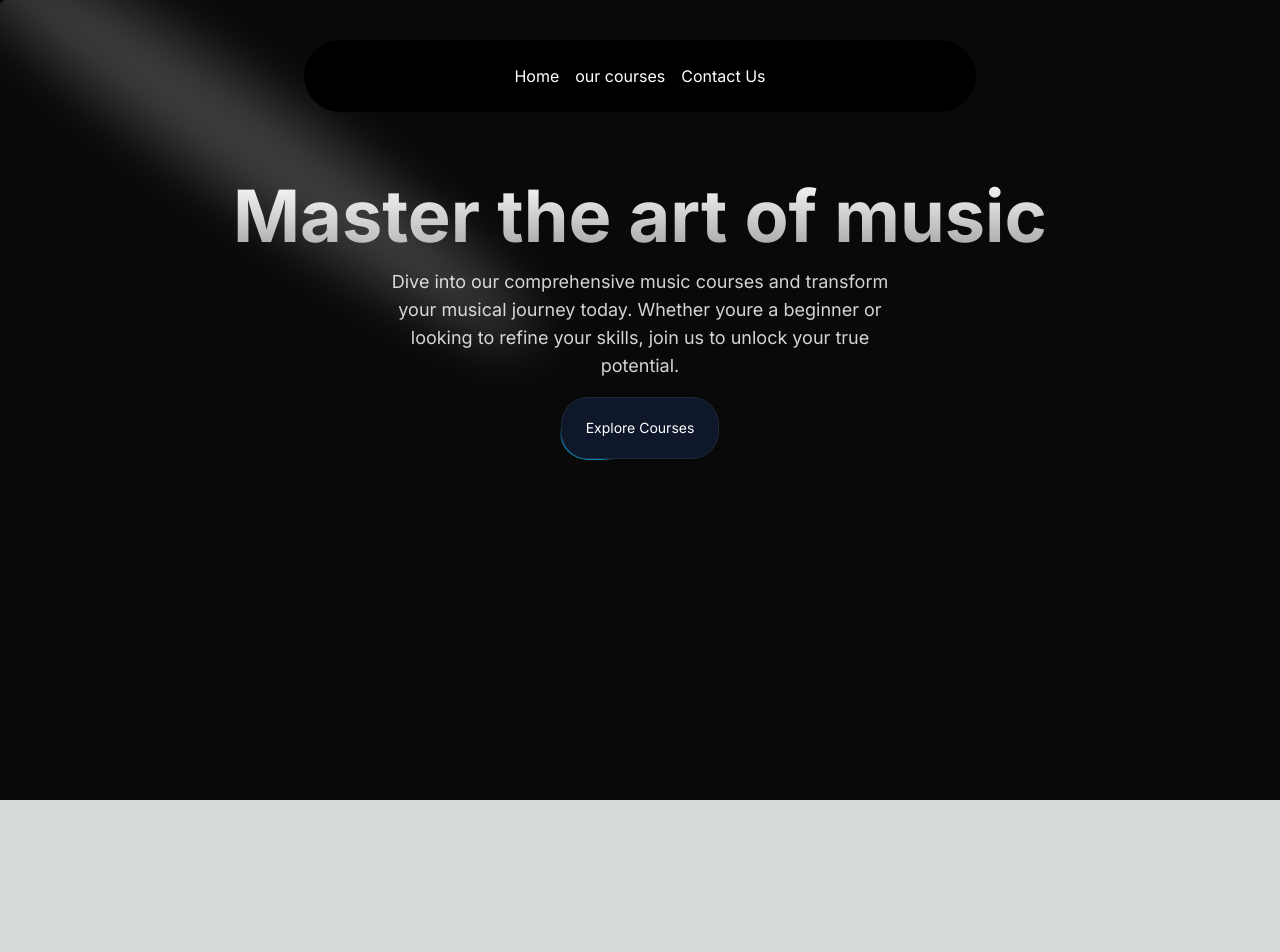
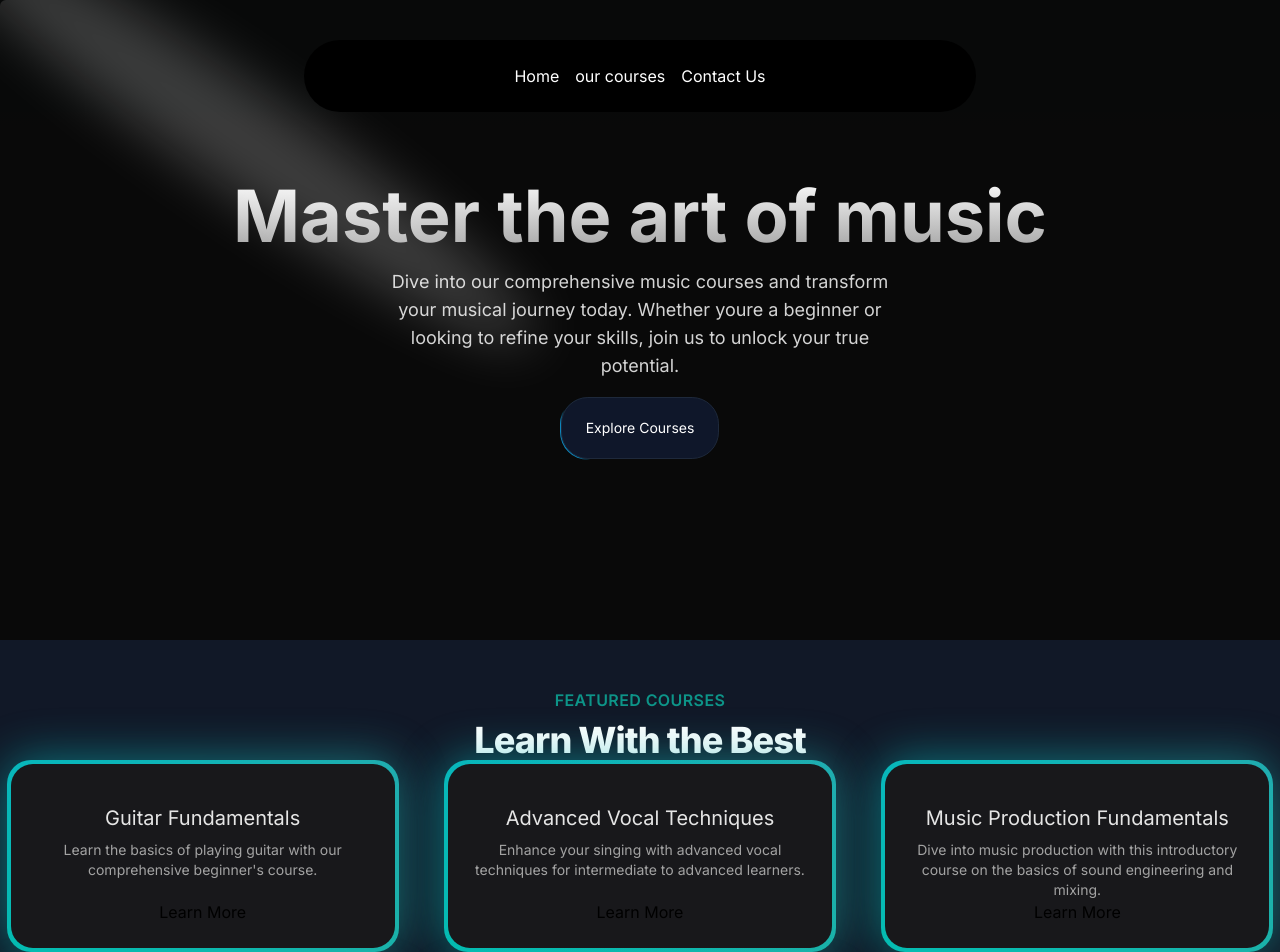
Before and after one commit to abhyudaya29/nextjs, a Next.js app in the folder musicapp/: page / in a window 1280 px wide. Shown: the top 952 px of the page. Before the commit the page ends 800 px from the top, so only its background shows below. Built offline with nearby package versions, Linux system fonts and the light colour scheme.

Commit message:
featured section

```diff
--- a/musicapp/src/app/page.tsx
+++ b/musicapp/src/app/page.tsx
@@ -1,3 +1,4 @@
+import FeaturedCourse from "@/components/featuredCourses";
 import HeroSection from "@/components/heroSection";
 import Image from "next/image";
 
@@ -6,6 +7,7 @@
     <main className="min-h-screen bg-black/[0.96] antialiased bg-grid-white/[0.02]">
       {/* <h1 className="text-2xl text-center">Chai</h1> */}
       <HeroSection/>
+      <FeaturedCourse/>
     </main>
   );
 }
--- /dev/null
+++ b/musicapp/src/components/featuredCourses.tsx
@@ -0,0 +1,67 @@
+"use client"
+import Link from 'next/link';
+import courseData from '../data/music_courses.json';
+import { BackgroundGradient } from './ui/background-gradient';
+interface Course {
+        id:number,
+        title:string,
+        slug:string,
+        description:string,
+        price:number,
+        instructor:string,
+        isFeatured:boolean,
+        image:string,
+}
+const FeaturedCourse=()=>{
+    const featuredCourses=courseData.courses.filter((courses:Course)=>(courses.isFeatured==true));
+
+    return (
+        <>
+        <div className='py-12 bg-gray-900' >
+
+            <div className="text-center">
+                <h2 className="text-base text-teal-600 font-semibold tracking-wide uppercase">FEATURED COURSES</h2>
+                <p className="mt-2 text-3xl leading-8 font-extrabold tracking-tight text-white sm:text-4xl">Learn With the Best</p>
+            </div>
+
+            <div className='className="mt-10 mx-8"'>
+                <div className="grid grid-cols-1 sm:grid-cols-2 lg:grid-cols-3 gap-8 justify-center">
+                    {
+                        featuredCourses?.map((items:Course,key)=>(
+                            <div key={items.id} className="flex justify-center">
+                                <BackgroundGradient
+                        className="flex flex-col rounded-[22px] bg-white dark:bg-zinc-900 overflow-hidden h-full max-w-sm">
+                            <div className="p-4 sm:p-6 flex flex-col items-center text-center flex-grow">
+                                <div>
+                                    {/* {items.image} */}
+                                </div>
+                                <p className="text-lg sm:text-xl text-black mt-4 mb-2 dark:text-neutral-200">{items.title}</p>
+                                <p className="text-sm text-neutral-600 dark:text-neutral-400 flex-grow">{items.description}</p>
+                                <Link href={`/courses/${items.slug}`}>
+                                Learn More
+                                </Link>
+                            </div>
+                        </BackgroundGradient>
+
+
+                            </div>
+                        ))
+                    }
+
+                </div>
+
+            </div>
+            <div className='mt-20 text-center'>
+                <Link href={'/courses'} className='className="px-4 py-2 rounded border border-neutral-600 text-neutral-700 bg-white hover:bg-gray-100 transition duration-200"'>
+                    View All Courses
+                </Link>
+
+            </div>
+
+
+
+        </div>
+        </>
+    )
+}
+export default FeaturedCourse
--- /dev/null
+++ b/musicapp/src/components/ui/background-gradient.tsx
@@ -0,0 +1,72 @@
+import { cn } from "@/utils/cn";
+import React from "react";
+import { motion } from "framer-motion";
+
+export const BackgroundGradient = ({
+  children,
+  className,
+  containerClassName,
+  animate = true,
+}: {
+  children?: React.ReactNode;
+  className?: string;
+  containerClassName?: string;
+  animate?: boolean;
+}) => {
+  const variants = {
+    initial: {
+      backgroundPosition: "0 50%",
+    },
+    animate: {
+      backgroundPosition: ["0, 50%", "100% 50%", "0 50%"],
+    },
+  };
+  return (
+    <div className={cn("relative p-[4px] group", containerClassName)}>
+      <motion.div
+        variants={animate ? variants : undefined}
+        initial={animate ? "initial" : undefined}
+        animate={animate ? "animate" : undefined}
+        transition={
+          animate
+            ? {
+                duration: 5,
+                repeat: Infinity,
+                repeatType: "reverse",
+              }
+            : undefined
+        }
+        style={{
+          backgroundSize: animate ? "400% 400%" : undefined,
+        }}
+        className={cn(
+          "absolute inset-0 rounded-3xl z-[1] opacity-60 group-hover:opacity-100 blur-xl  transition duration-500 will-change-transform",
+          " bg-[radial-gradient(circle_farthest-side_at_0_100%,#00ccb1,transparent),radial-gradient(circle_farthest-side_at_100%_0,#7b61ff,transparent),radial-gradient(circle_farthest-side_at_100%_100%,#ffc414,transparent),radial-gradient(circle_farthest-side_at_0_0,#1ca0fb,#141316)]"
+        )}
+      />
+      <motion.div
+        variants={animate ? variants : undefined}
+        initial={animate ? "initial" : undefined}
+        animate={animate ? "animate" : undefined}
+        transition={
+          animate
+            ? {
+                duration: 5,
+                repeat: Infinity,
+                repeatType: "reverse",
+              }
+            : undefined
+        }
+        style={{
+          backgroundSize: animate ? "400% 400%" : undefined,
+        }}
+        className={cn(
+          "absolute inset-0 rounded-3xl z-[1] will-change-transform",
+          "bg-[radial-gradient(circle_farthest-side_at_0_100%,#00ccb1,transparent),radial-gradient(circle_farthest-side_at_100%_0,#7b61ff,transparent),radial-gradient(circle_farthest-side_at_100%_100%,#ffc414,transparent),radial-gradient(circle_farthest-side_at_0_0,#1ca0fb,#141316)]"
+        )}
+      />
+
+      <div className={cn("relative z-10", className)}>{children}</div>
+    </div>
+  );
+};
--- a/musicapp/src/data/music_courses.json
+++ b/musicapp/src/data/music_courses.json
@@ -8,7 +8,7 @@
         "price": 99.99,
         "instructor": "John Doe",
         "isFeatured": true,
-        "image": "/courses/guitar.jpg"
+        "image": "https://images.ctfassets.net/r1mvpfown1y6/4J6l5KYlGO9CNZZXaM3lHh/1354ae14ab91572dc0d58d7a74f0c49e/AcousticGuitarGuide_ArticlePageDetail_2624x800.jpg"
       },
       {
         "id": 2,
```
Also changed, not shown: musicapp/src/assets/guitar1.jpg (added).
